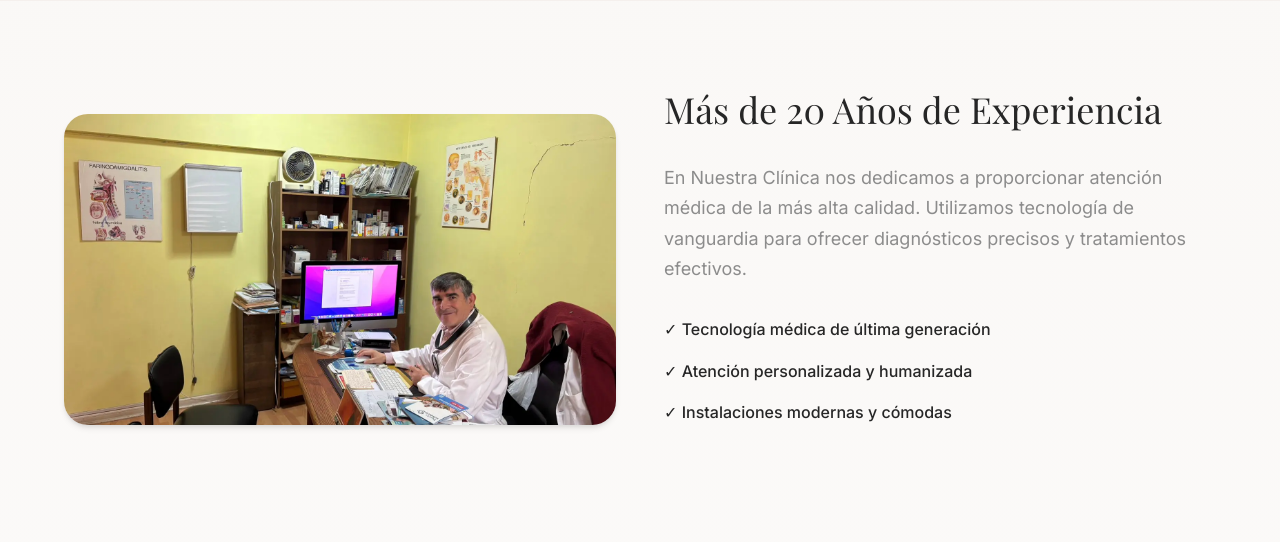
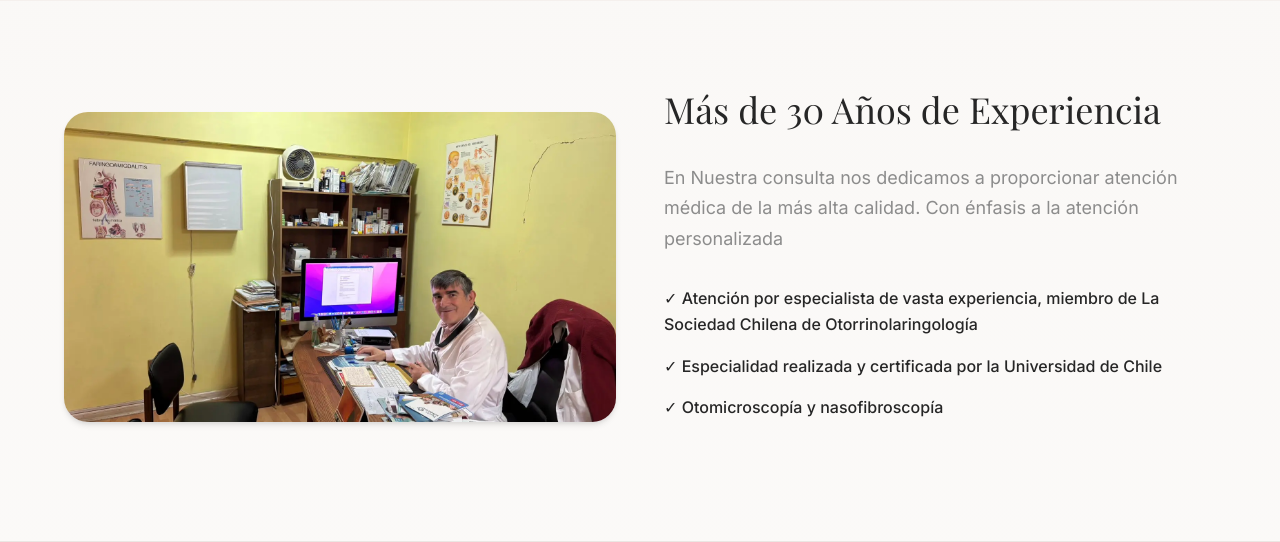
Before and after one commit to MileyLopezZz/Proyecto_Consulta_Medica, a Django app: page / in a window 1280 px wide. Shown: the part 1413-1955 px from the top of the page. Run offline with Django 5.2, Linux system fonts and the light colour scheme; some web fonts are replaced.

Commit message:
correcion home

```diff
--- a/Apphome/templates/home.html
+++ b/Apphome/templates/home.html
@@ -96,7 +96,7 @@
 
                         <article class="service-card">
                             <h3>Otorrinolaringología pediátrica</h3>
-                            <p>Tratamiento de otitis, amígdalas inflamadas y problemas respiratorios en niños.</p>
+                            <p>Patologías de oídos, patologías de adenoides, amigdalas y problemas respiratorios en niños.</p>
                         </article>
 
 
@@ -125,13 +125,13 @@
                     </div>
 
                     <div class="about-content">
-                        <h2>Más de 20 Años de Experiencia</h2>
-                        <p>En Nuestra Clínica nos dedicamos a proporcionar atención médica de la más alta calidad.
-                            Utilizamos tecnología de vanguardia para ofrecer diagnósticos precisos y tratamientos efectivos.</p>
+                        <h2>Más de 30 Años de Experiencia</h2>
+                        <p>En Nuestra consulta nos dedicamos a proporcionar atención médica de la más alta calidad.
+                            Con énfasis a la atención personalizada</p>
                         <ul class="about-features">
-                        <li>✓ Tecnología médica de última generación</li>
-                        <li>✓ Atención personalizada y humanizada</li>
-                        <li>✓ Instalaciones modernas y cómodas</li>
+                        <li>✓ Atención por especialista de vasta experiencia, miembro de La Sociedad Chilena de Otorrinolaringología</li>
+                        <li>✓ Especialidad realizada y certificada por la Universidad de Chile</li>
+                        <li>✓ Otomicroscopía y nasofibroscopía</li>
                         </ul>
                     </div>
                 </div>
```
